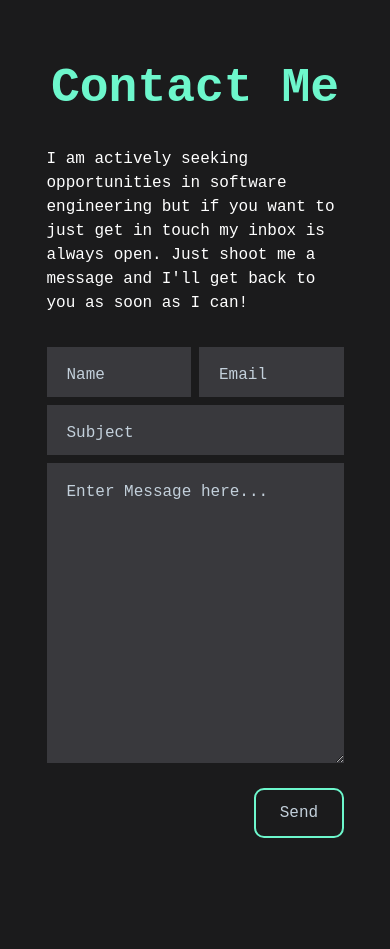
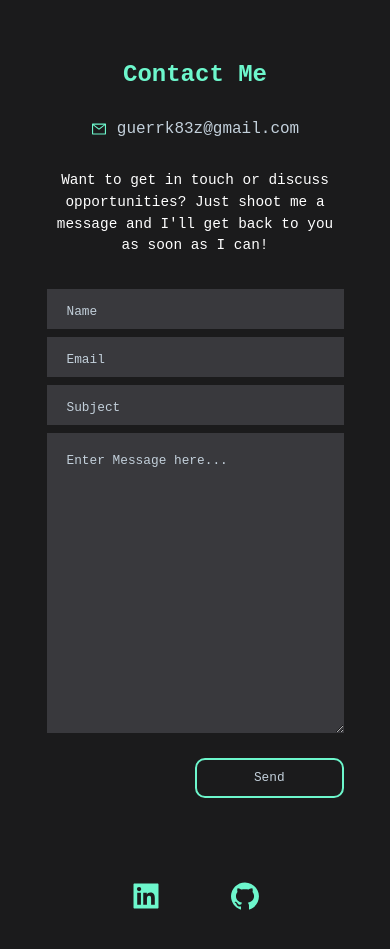
Before and after one commit to keguerrero8/Portfolio_V1, a React (Create React App) app: page / in a window 390 px wide. Shown: the part 5020-5969 px from the top of the page. Before the commit the page ends 5895 px from the top, so only its background shows below. Built offline with nearby package versions, Linux system fonts and the light colour scheme.

Commit message:
email js and responsive contact form

```diff
--- a/package.json
+++ b/package.json
@@ -3,12 +3,14 @@
   "version": "0.1.0",
   "private": true,
   "dependencies": {
+    "@emailjs/browser": "^3.6.2",
     "@emotion/react": "^11.9.0",
     "@emotion/styled": "^11.8.1",
     "@mui/material": "^5.6.3",
     "@testing-library/jest-dom": "^5.16.4",
     "@testing-library/react": "^13.1.1",
     "@testing-library/user-event": "^13.5.0",
+    "emailjs": "^4.0.0",
     "gsap": "^3.10.4",
     "react": "^18.0.0",
     "react-dom": "^18.0.0",
--- a/src/components/Contact/Contact.js
+++ b/src/components/Contact/Contact.js
@@ -1,4 +1,5 @@
-import React, {useRef} from 'react'
+import React, {useRef, useState} from 'react'
+import emailjs from '@emailjs/browser';
 import {
     ContactContainer,
     ContactTitle,
@@ -21,14 +22,52 @@ import {
     InputLarge,
     TextArea,
     Button,
-    ButtonContainer
+    ButtonContainer,
+    SubmitText
 } from './ContactElements'
 
 const Contact = () => {
   const formRef = useRef()
+  const [isSent, setSent] = useState(false)
+  const [isValid, setValid] = useState(true)
+  const [formData, setFormData] = useState({
+      user_name: "",
+      user_email: "",
+      user_subject: "",
+      message: ""
+  })
+
+  const handleChange = (e) => {
+      setFormData({
+          ...formData,
+         [e.target.name]: e.target.value
+    })
+  }
 
   const handleSubmit = (e) => {
     e.preventDefault()
+    let isSubmitValid = true
+    for (const data in formData) {
+        if (formData[data] === "") {
+            isSubmitValid = false
+        }
+    }
+
+    if (isSubmitValid) {
+        emailjs.sendForm('service_0sd1hwv', 'template_d9mpkcn', formRef.current, 'QxOOcszgK8UxwmM-h')
+        .then((result) => {
+            setValid(true)
+            setSent(true)
+            console.log(result.text);
+        }, (error) => {
+            console.log(error.text);
+        })
+    }
+    else {
+        setValid(false)
+        setSent(false)
+    }
+
   }
 
   return (
@@ -36,43 +75,55 @@ const Contact = () => {
         <ContactWrapper>
             <ContactLeft>
                 <ContactInfo>
-                    <ContactInfoWrapper>
+                    <ContactInfoWrapper primary>
                         <MapIcon />
                         Queens, New York
                     </ContactInfoWrapper>
-                    <ContactInfoWrapper>
+                    <ContactInfoWrapper primary>
                         <MailIcon />
                         guerrk83z@gmail.com
                     </ContactInfoWrapper>
-                    <ContactInfoWrapper>
+                    <ContactInfoWrapper primary>
                         <PhoneIcon />
                         +1 516 784 7791
                     </ContactInfoWrapper>
                 </ContactInfo>
-                <ContactSocialMedia>
+                <ContactSocialMedia primary>
                     <ContactSocialMediaLink href="https://www.linkedin.com/in/kevin-guerrero-184511b5"><LinkedInIcon /></ContactSocialMediaLink>
                     <ContactSocialMediaLink href="https://github.com/keguerrero8"><GithubIcon /></ContactSocialMediaLink>
                 </ContactSocialMedia>
             </ContactLeft>
             <ContactRight>
                 <ContactTitle>Contact Me</ContactTitle>
+                <ContactInfoWrapper>
+                        <MailIcon />
+                        guerrk83z@gmail.com
+                </ContactInfoWrapper>
                 <ContactText>
-                    I am actively seeking opportunities in software engineering but if you want to just get in touch my inbox is always open. Just shoot me a message
+                    Want to get in touch or discuss opportunities? Just shoot me a message
                     and I'll get back to you as soon as I can!
                 </ContactText>
                 <FormContainer ref={formRef} onSubmit={handleSubmit}>
                     <InputContainer>
-                        <InputSmall placeholder="Name" name="user_name"/>
-                        <InputSmall placeholder="Email" name="user_email"/>
+                        <InputSmall placeholder="Name" name="user_name" onChange={handleChange}/>
+                        <InputSmall placeholder="Email" name="user_email" onChange={handleChange}/>
                     </InputContainer>
                     <InputContainer>
-                        <InputLarge placeholder="Subject" name="user_subject"/>
+                        <InputLarge placeholder="Subject" name="user_subject" onChange={handleChange}/>
                     </InputContainer>
-                    <TextArea placeholder="Enter Message here..." name="message"/>
+                    <TextArea placeholder="Enter Message here..." name="message" onChange={handleChange}/>
                     <ButtonContainer>
-                        <Button>Send</Button>
+                        <SubmitText>
+                            {isSent? "Thank you for the message." : ""}
+                            {isValid? "" : "Oops, seems like your missing something"}
+                        </SubmitText>
+                        <Button type="submit">Send</Button>
                     </ButtonContainer>
                 </FormContainer>
+                <ContactSocialMedia >
+                    <ContactSocialMediaLink href="https://www.linkedin.com/in/kevin-guerrero-184511b5"><LinkedInIcon /></ContactSocialMediaLink>
+                    <ContactSocialMediaLink href="https://github.com/keguerrero8"><GithubIcon /></ContactSocialMediaLink>
+                </ContactSocialMedia>
             </ContactRight>
         </ContactWrapper>
     </ContactContainer>
--- a/src/components/Contact/ContactElements.js
+++ b/src/components/Contact/ContactElements.js
@@ -19,6 +19,14 @@ export const ContactTitle = styled.h1`
     font-size: 3rem;
     font-weight: solid;
     text-align: center;
+
+    @media screen and (max-width: 768px) {
+        font-size: 2rem;
+    }
+
+    @media screen and (max-width: 480px) {
+        font-size: 1.5em;
+    }
 
 `
 
@@ -59,6 +67,17 @@ export const ContactText = styled.div`
     color: white;
     width: 90%;
     line-height: 1.5;
+    font-size: 1rem;
+
+    @media screen and (max-width: 768px) {
+        font-size: 1rem;
+        text-align: center;
+    }
+
+    @media screen and (max-width: 480px) {
+        font-size: 0.9rem;
+    }
+
 `
 
 export const ContactInfo = styled.div`
@@ -73,20 +92,34 @@ export const ContactSocialMediaLink = styled.a`
     font-size: 2.5rem;
     cursor: pointer;
     outline: none;
+
+    @media screen and (max-width: 768px) {
+        font-size: 2rem;
+    }
 `
 
 export const ContactSocialMedia = styled.div`
     width: 60%;
     margin: 30px auto;
-    display: flex;
+    display: ${props => props.primary ? "flex" : "none"};
     justify-content: space-around;
+
+    @media screen and (max-width: 768px) {
+        display: flex;
+        justify-content: space-around;
+    }
 `
 
 export const ContactInfoWrapper = styled.div`
     font-size: 1.5rem;
     color: #c3d0db;
-    display: flex;
+    display: ${props => props.primary ? "flex" : "none"};
     align-items: center;
+
+    @media screen and (max-width: 768px) {
+        display: flex;
+        font-size: 1rem;
+    }
 `
 
 export const PhoneIcon = styled(AiFillPhone)`
@@ -121,6 +154,10 @@ export const InputContainer = styled.div`
     display: flex;
     justify-content: center;
     gap: 0.5rem;
+
+    @media screen and (max-width: 480px) {
+        flex-direction: column;
+    }
 `
 
 export const InputSmall = styled.input`
@@ -145,6 +182,12 @@ export const InputSmall = styled.input`
 
     &:focus::placeholder{
         color: transparent;
+    }
+
+    @media screen and (max-width: 480px) {
+        font-size: 0.8rem;
+        width: 100%;
+        height: 40px;
     }
 
 `
@@ -174,6 +217,11 @@ export const InputLarge = styled.input`
     &:focus::placeholder{
         color: transparent;
     }
+
+    @media screen and (max-width: 480px) {
+        font-size: 0.8rem;
+        height: 40px;
+    }
 `
 
 export const TextArea = styled.textarea`
@@ -200,6 +248,10 @@ export const TextArea = styled.textarea`
     &:focus::placeholder{
         color: transparent;
     }
+
+    @media screen and (max-width: 480px) {
+        font-size: 0.8rem;
+    }
 `
 
 export const ButtonContainer = styled.div`
@@ -207,6 +259,17 @@ export const ButtonContainer = styled.div`
     width: 100%;
     display: flex;
     justify-content: end;
+    align-items: center;
+`
+
+export const SubmitText = styled.p`
+    color: #c3d0db;
+    margin-right: 20px;
+    font-size: 1rem;
+
+    @media screen and (max-width: 480px) {
+        font-size: 0.8rem;
+    }
 `
 
 export const Button = styled.button`
@@ -219,6 +282,12 @@ export const Button = styled.button`
     font-size: 1rem;
     cursor: pointer;
 
+    @media screen and (max-width: 480px) {
+        font-size: 0.8rem;
+        height: 40px;
+        width: 50%;
+    }
+
     &:hover {
         transition: all 0.2s ease-in-out;
         background: #155e48;
```
Also changed, not shown: 1 other file (tests, documents, lock files or other folders).
